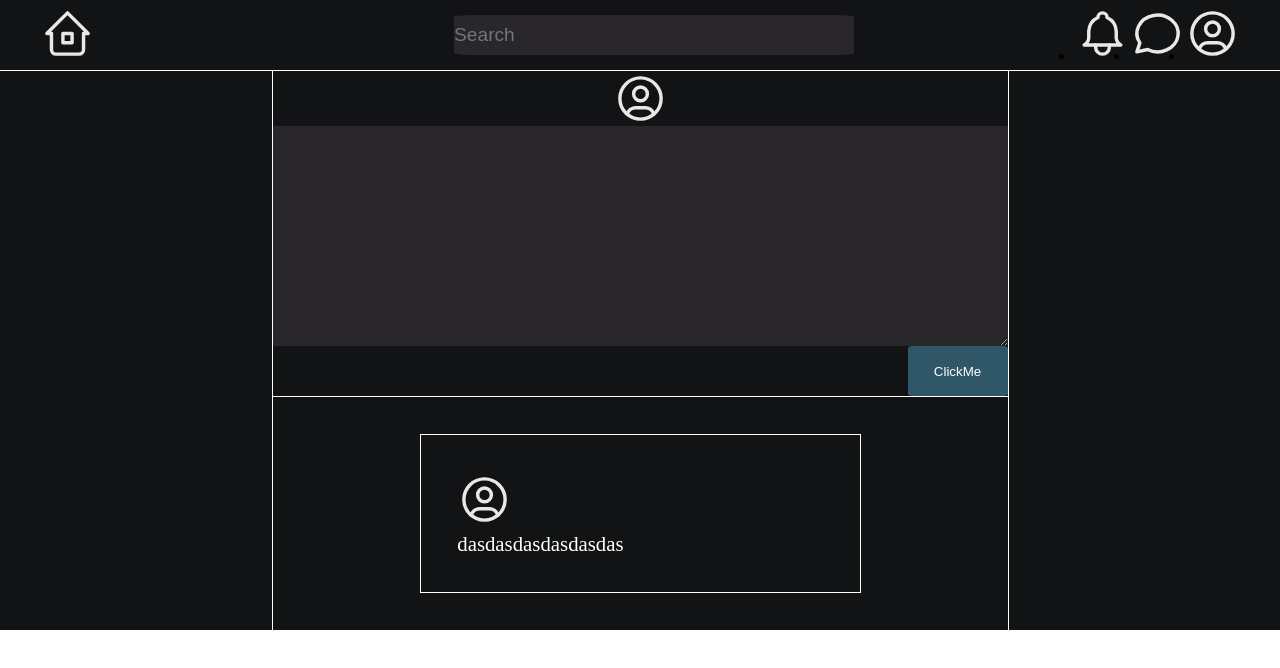
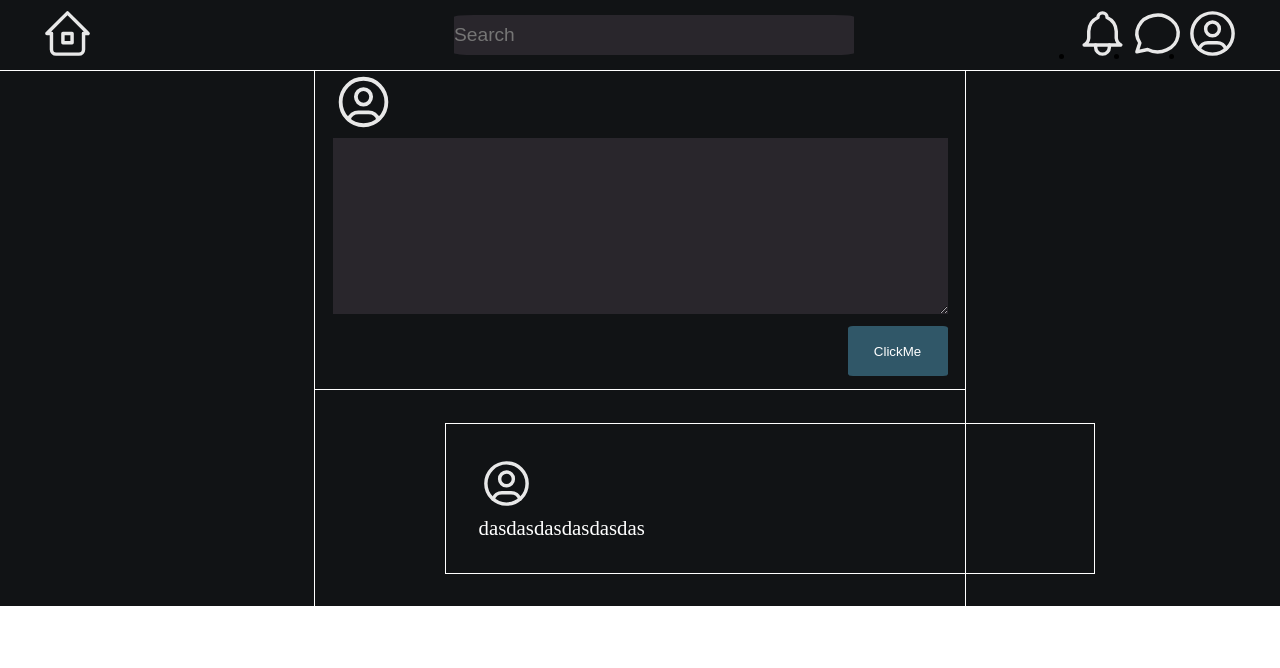
Before and after one commit to Roadzik/first-react-website, a React (Create React App) app: page / in a window 1280 px wide. Shown: the top 668 px of the page. Built offline with nearby package versions, Linux system fonts and the light colour scheme.

Commit message:
Home.js styling issues fixed

```diff
--- a/src/App.js
+++ b/src/App.js
@@ -1,5 +1,5 @@
 import Navbar from './components/Navbar/Navbar'
-import Home from './components/Home/Home'
+import Home from './pages/Home/Home'
 function App () {
   return (
     <div className='App'>
--- a/src/components/Home/Home.css
+++ b/src/pages/Home/Home.css
@@ -25,6 +25,10 @@ textarea {
   font-size: 1.2rem;
 }
 
+form textarea, form input{
+  margin-bottom: 0.8rem;
+}
+
 input[type="submit"] {
   width: 100px;
   height: 50px;
@@ -32,6 +36,7 @@ input[type="submit"] {
   border-radius: 5%;
   color: white;
   background-color: #305768;
+  cursor: pointer;
 }
 
 .post-creator div img {
@@ -64,7 +69,10 @@ input[type="submit"] {
 }
 
 .post-container {
+  width: 650px;
   border: 1px solid white;
   margin: 5% 20%;
   padding: 5%;
+  height: fit-content;
+  overflow-wrap: break-word;
 }
--- a/src/components/Home/Home.js
+++ b/src/pages/Home/Home.js
@@ -1,15 +1,14 @@
 import './Home.css'
 import React, { useEffect, useState } from 'react'
-import PostList from '../PostList'
-
+import PostList from '../../components/PostList'
 import useFirstRender from '../../hooks/useFirstRender'
 
+let id = 1
 const Home = () => {
   const [text, setText] = useState('')
   const [posts, setPosts] = useState([
     { text: 'dasdasdasdasdasdas', id: 1 }
   ])
-
   const handleClick = (e, arr) => {
     e.preventDefault()
     setText(e.target.parentElement[0].value)
@@ -17,7 +16,7 @@ const Home = () => {
 
   const firstRender = useFirstRender()
   useEffect(() => {
-    if (!firstRender) { setPosts([...posts, { text, id: 2 }]) }
+    if (!firstRender && text !== '') { setPosts([...posts, { text, id: ++id}]) }
   }, [text])
 
   return (
@@ -25,11 +24,13 @@ const Home = () => {
       <div className='menu' />
       <div className='main'>
         <div className='post-creator'>
-          <img src='user.svg' alt='User' />
-          <form action=''>
-            <textarea name='post' id='post' cols='60' rows='10' />
-            <input type='submit' value='ClickMe' onClick={(e) => handleClick(e, posts)} />
-          </form>
+          <div>
+            <img src='user.svg' alt='User' />
+            <form action=''>
+              <textarea name='post' id='post' cols='50' rows='8' maxLength={255}/>
+              <input type='submit' value='ClickMe' onClick={(e) => handleClick(e, posts)} />
+            </form>
+          </div>
         </div>
         <PostList posts={posts} />
       </div>
```
